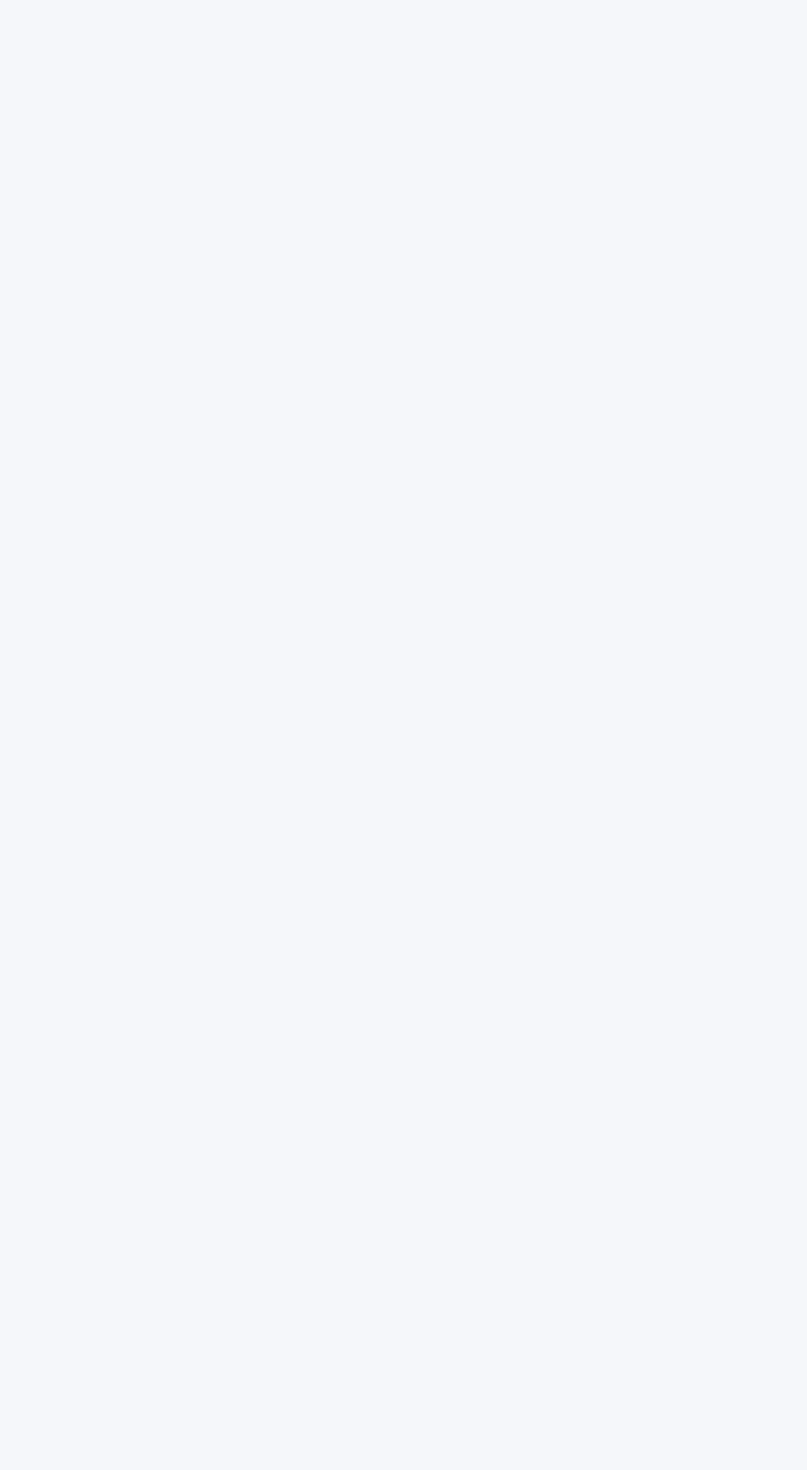
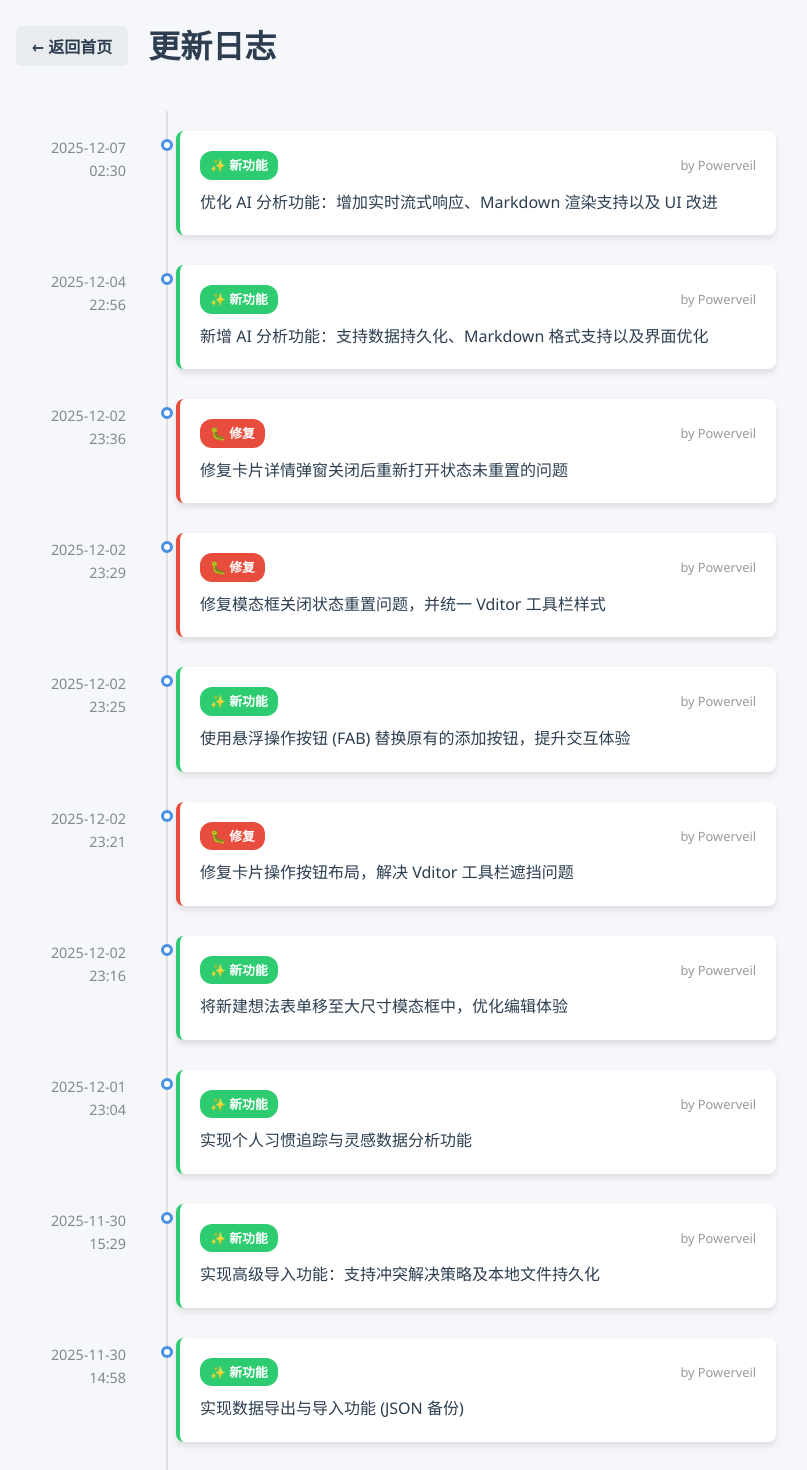
Before and after one commit to Powerveil/idea-card, a Vue app: page /changelog in a window 1280 px wide. Before the commit this address had no page. Shown: the top 1470 px of the page, without its empty margins (244-1051 px from the left). Before the commit the page ends 800 px from the top, so only its background shows below. Built offline with nearby package versions, Linux system fonts and the light colour scheme.

Commit message:
feat(更新日志): 实现完整的更新日志功能
添加更新日志视图、路由和数据文件
创建时间线样式的更新日志页面
在首页添加导航按钮
添加相关文档说明

```diff
--- a/src/components/IdeaDetailModal.vue
+++ b/src/components/IdeaDetailModal.vue
@@ -1,5 +1,5 @@
 <script setup lang="ts">
-import { defineProps, defineEmits, computed, onMounted, ref, watch } from 'vue'
+import { defineProps, defineEmits, computed, ref, watch } from 'vue'
 import type { Idea } from '../stores/idea'
 import Vditor from 'vditor'
 import 'vditor/dist/index.css'
@@ -50,7 +50,7 @@ watch(() => props.isEditing, (val) => {
 // 渲染 AI 分析的 Markdown
 const renderAiMarkdown = async () => {
   if (aiPreviewContainer.value && aiAnalysis.value) {
-    await Vditor.preview(aiPreviewContainer.value, aiAnalysis.value, {
+    await Vditor.preview(aiPreviewContainer.value as HTMLDivElement, aiAnalysis.value, {
       mode: 'light',
     })
   }
@@ -229,7 +229,7 @@ const formattedDate = computed(() => {
 watch(() => [props.show, props.idea, internalIsEditing.value], async ([show, idea, isEditing]) => {
   if (show && idea && !isEditing && previewContainer.value) {
     // 使用 Vditor 的预览渲染
-    await Vditor.preview(previewContainer.value, (idea as Idea).content, {
+    await Vditor.preview(previewContainer.value as HTMLDivElement, (idea as Idea).content, {
       mode: 'light',
     })
   }
--- a/src/components/InsightStats.vue
+++ b/src/components/InsightStats.vue
@@ -2,7 +2,7 @@
 import { computed } from 'vue'
 import { useIdeaStore } from '../stores/idea'
 
-const props = defineProps<{
+defineProps<{
   show: boolean
 }>()
 
--- /dev/null
+++ b/src/data/changelog.ts
@@ -0,0 +1,110 @@
+export interface ChangeLogEntry {
+  id: string;
+  date: string;       // e.g., "2025-12-07 14:30"
+  content: string;    // e.g., "Added changelog page"
+  category: 'Feature' | 'Fix' | 'Style' | 'Refactor' | 'Docs' | 'Other';
+  version?: string;   // Optional version tag e.g. "v2.1.0"
+  author?: string;
+}
+
+export const changelogs: ChangeLogEntry[] = [
+  {
+    id: '10fe04c',
+    date: '2025-12-07 02:30',
+    content: '优化 AI 分析功能：增加实时流式响应、Markdown 渲染支持以及 UI 改进',
+    category: 'Feature',
+    author: 'Powerveil'
+  },
+  {
+    id: 'e9cf9e2',
+    date: '2025-12-04 22:56',
+    content: '新增 AI 分析功能：支持数据持久化、Markdown 格式支持以及界面优化',
+    category: 'Feature',
+    author: 'Powerveil'
+  },
+  {
+    id: 'e70c87b',
+    date: '2025-12-02 23:36',
+    content: '修复卡片详情弹窗关闭后重新打开状态未重置的问题',
+    category: 'Fix',
+    author: 'Powerveil'
+  },
+  {
+    id: '5cd6c2e',
+    date: '2025-12-02 23:29',
+    content: '修复模态框关闭状态重置问题，并统一 Vditor 工具栏样式',
+    category: 'Fix',
+    author: 'Powerveil'
+  },
+  {
+    id: '05f3a7a',
+    date: '2025-12-02 23:25',
+    content: '使用悬浮操作按钮 (FAB) 替换原有的添加按钮，提升交互体验',
+    category: 'Feature',
+    author: 'Powerveil'
+  },
+  {
+    id: 'db278dd',
+    date: '2025-12-02 23:21',
+    content: '修复卡片操作按钮布局，解决 Vditor 工具栏遮挡问题',
+    category: 'Fix',
+    author: 'Powerveil'
+  },
+  {
+    id: 'bba5fdf',
+    date: '2025-12-02 23:16',
+    content: '将新建想法表单移至大尺寸模态框中，优化编辑体验',
+    category: 'Feature',
+    author: 'Powerveil'
+  },
+  {
+    id: 'e62e9f6',
+    date: '2025-12-01 23:04',
+    content: '实现个人习惯追踪与灵感数据分析功能',
+    category: 'Feature',
+    author: 'Powerveil'
+  },
+  {
+    id: '2df2cfb',
+    date: '2025-11-30 15:29',
+    content: '实现高级导入功能：支持冲突解决策略及本地文件持久化',
+    category: 'Feature',
+    author: 'Powerveil'
+  },
+  {
+    id: 'bdf4b18',
+    date: '2025-11-30 14:58',
+    content: '实现数据导出与导入功能 (JSON 备份)',
+    category: 'Feature',
+    author: 'Powerveil'
+  },
+  {
+    id: 'ebc72f2',
+    date: '2025-11-30 02:40',
+    content: '文档国际化：将所有英文文档翻译为中文',
+    category: 'Docs',
+    author: 'Powerveil'
+  },
+  {
+    id: 'a60022e',
+    date: '2025-11-30 02:30',
+    content: '修复 Markdown 解析问题（列表、标题、中文字符），并优化布局',
+    category: 'Fix',
+    author: 'Powerveil'
+  },
+  {
+    id: '75ac08a',
+    date: '2025-11-30 00:30',
+    content: '项目初版发布：Idea Card Manager Demo (Vue 3 + Vite)',
+    category: 'Feature',
+    version: 'v1.0.0',
+    author: 'Powerveil'
+  },
+  {
+    id: 'bb99ec3',
+    date: '2025-11-30 00:28',
+    content: '添加 .gitignore 配置文件',
+    category: 'Other',
+    author: 'Powerveil'
+  }
+];
--- a/src/main.ts
+++ b/src/main.ts
@@ -22,7 +22,8 @@ onLCP(sendToAnalytics)
 const router = createRouter({
   history: createWebHistory(),
   routes: [
-    { path: '/', component: HomeView }
+    { path: '/', component: HomeView },
+    { path: '/changelog', component: () => import('./views/ChangelogView.vue') }
   ]
 })
 
--- /dev/null
+++ b/src/views/ChangelogView.vue
@@ -0,0 +1,208 @@
+<script setup lang="ts">
+import { changelogs } from '../data/changelog'
+import { useRouter } from 'vue-router'
+
+const router = useRouter()
+
+const getCategoryColor = (category: string) => {
+  switch (category) {
+    case 'Feature': return 'var(--success)'
+    case 'Fix': return 'var(--danger)'
+    case 'Style': return 'var(--primary-color)'
+    case 'Refactor': return 'var(--warning)'
+    default: return 'var(--text-secondary)'
+  }
+}
+
+const getCategoryLabel = (category: string) => {
+    switch (category) {
+    case 'Feature': return '✨ 新功能'
+    case 'Fix': return '🐛 修复'
+    case 'Style': return '🎨 样式'
+    case 'Refactor': return '♻️ 重构'
+    case 'Docs': return '📝 文档'
+    default: return '🔧 其他'
+  }
+}
+</script>
+
+<template>
+  <div class="container changelog-page">
+    <header class="page-header">
+      <button class="btn btn-secondary" @click="router.push('/')">← 返回首页</button>
+      <h1>更新日志</h1>
+    </header>
+
+    <div class="timeline">
+      <div v-for="log in changelogs" :key="log.id" class="timeline-item">
+        <div class="timeline-date">{{ log.date }}</div>
+        <div class="timeline-point"></div>
+        <div class="timeline-content card" :style="{ borderLeftColor: getCategoryColor(log.category) }">
+          <div class="content-header">
+            <span
+              class="category-badge"
+              :style="{ backgroundColor: getCategoryColor(log.category) }"
+            >
+              {{ getCategoryLabel(log.category) }}
+            </span>
+            <span v-if="log.version" class="version-tag">{{ log.version }}</span>
+            <span v-if="log.author" class="author-tag">by {{ log.author }}</span>
+          </div>
+          <p class="log-text">{{ log.content }}</p>
+        </div>
+      </div>
+    </div>
+  </div>
+</template>
+
+<style scoped>
+.changelog-page {
+  max-width: 800px;
+}
+
+.page-header {
+  display: flex;
+  align-items: center;
+  gap: 20px;
+  margin-bottom: 40px;
+}
+
+.page-header h1 {
+  font-size: 2rem;
+  color: var(--text-main);
+}
+
+.timeline {
+  position: relative;
+  padding: 20px 0;
+}
+
+.timeline::before {
+  content: '';
+  position: absolute;
+  left: 150px;
+  top: 0;
+  bottom: 0;
+  width: 2px;
+  background: #e0e0e0;
+}
+
+.timeline-item {
+  display: flex;
+  margin-bottom: 30px;
+  position: relative;
+}
+
+.timeline-date {
+  width: 130px;
+  text-align: right;
+  padding-right: 20px;
+  color: var(--text-secondary);
+  font-size: 0.9rem;
+  font-weight: 500;
+  padding-top: 5px;
+}
+
+.timeline-point {
+  width: 12px;
+  height: 12px;
+  background: var(--card-bg);
+  border: 3px solid var(--primary-color);
+  border-radius: 50%;
+  position: absolute;
+  left: 145px;
+  top: 8px;
+  z-index: 2;
+}
+
+.timeline-content {
+  flex: 1;
+  margin-left: 30px;
+  background: var(--card-bg);
+  padding: 20px;
+  border-radius: var(--border-radius);
+  box-shadow: var(--shadow);
+  transition: transform 0.2s;
+  border-left: 4px solid transparent;
+}
+
+.timeline-content:hover {
+  transform: translateY(-2px);
+  box-shadow: var(--shadow-hover);
+}
+
+.content-header {
+  display: flex;
+  align-items: center;
+  gap: 10px;
+  margin-bottom: 10px;
+}
+
+.category-badge {
+  color: white;
+  padding: 4px 10px;
+  border-radius: 12px;
+  font-size: 0.8rem;
+  font-weight: bold;
+}
+
+.version-tag {
+  background: #f0f0f0;
+  color: #666;
+  padding: 2px 8px;
+  border-radius: 4px;
+  font-size: 0.8rem;
+  font-family: monospace;
+}
+
+.author-tag {
+  color: #999;
+  font-size: 0.8rem;
+  margin-left: auto;
+}
+
+.log-text {
+  color: var(--text-main);
+  line-height: 1.6;
+}
+
+.btn-secondary {
+  background: #e9ecef;
+  color: var(--text-main);
+  padding: 8px 16px;
+  border-radius: 6px;
+  border: none;
+  cursor: pointer;
+  transition: background 0.2s;
+}
+
+.btn-secondary:hover {
+  background: #dee2e6;
+}
+
+@media (max-width: 600px) {
+  .timeline::before {
+    left: 20px;
+  }
+
+  .timeline-date {
+    width: 100%;
+    text-align: left;
+    margin-bottom: 5px;
+    padding-left: 50px;
+  }
+
+  .timeline-item {
+    flex-direction: column;
+  }
+
+  .timeline-point {
+    left: 15px;
+    top: 35px; /* Adjust based on date height - rough estimate */
+  }
+
+  .timeline-content {
+    margin-left: 50px;
+  }
+}
+</style>
--- a/src/views/HomeView.vue
+++ b/src/views/HomeView.vue
@@ -1,5 +1,6 @@
 <script setup lang="ts">
 import { ref } from 'vue'
+import { useRouter } from 'vue-router'
 import { useIdeaStore } from '../stores/idea'
 import { storeToRefs } from 'pinia'
 import IdeaForm from '../components/IdeaForm.vue'
@@ -11,7 +12,8 @@ import InsightStats from '../components/InsightStats.vue'
 import type { Idea } from '../stores/idea'
 
 const store = useIdeaStore()
-const { filteredIdeas, stats, ideas } = storeToRefs(store)
+const router = useRouter()
+const { filteredIdeas, stats } = storeToRefs(store)
 
 const showDetail = ref(false)
 const detailData = ref<any>(null)
@@ -127,6 +129,9 @@ const handleImportConfirm = async (selectedItems: Idea[]) => {
       <div class="header-right">
         <div class="stats">总计: {{ stats.total }} | 收藏: {{ stats.favorites }}</div>
         <div class="data-controls">
+          <button @click="router.push('/changelog')" class="btn-tool" title="更新日志">
+            📢 日志
+          </button>
           <button @click="showStats = true" class="btn-tool" title="灵感分析">
             📊 分析
           </button>
```
Also changed, not shown: 6 other files (tests, documents, lock files or other folders).
